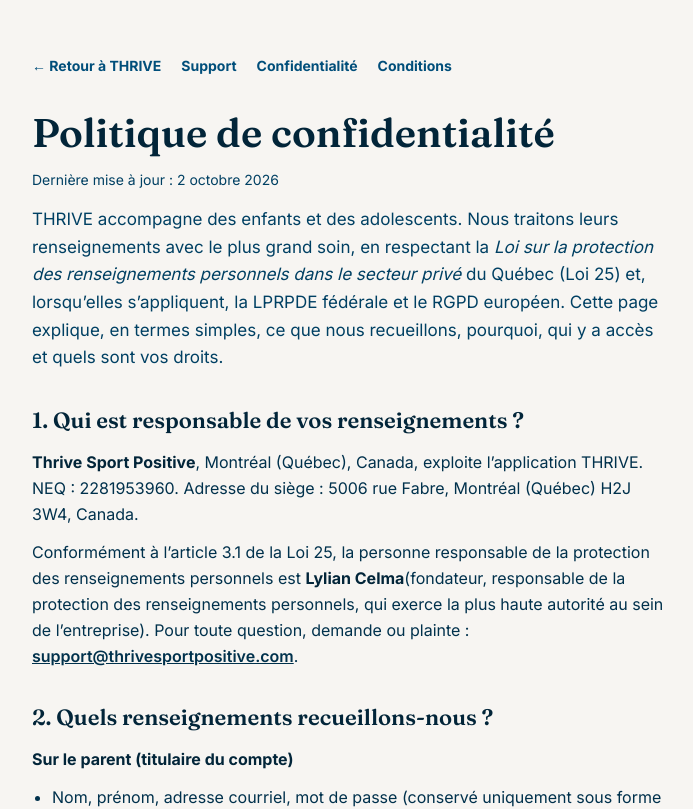
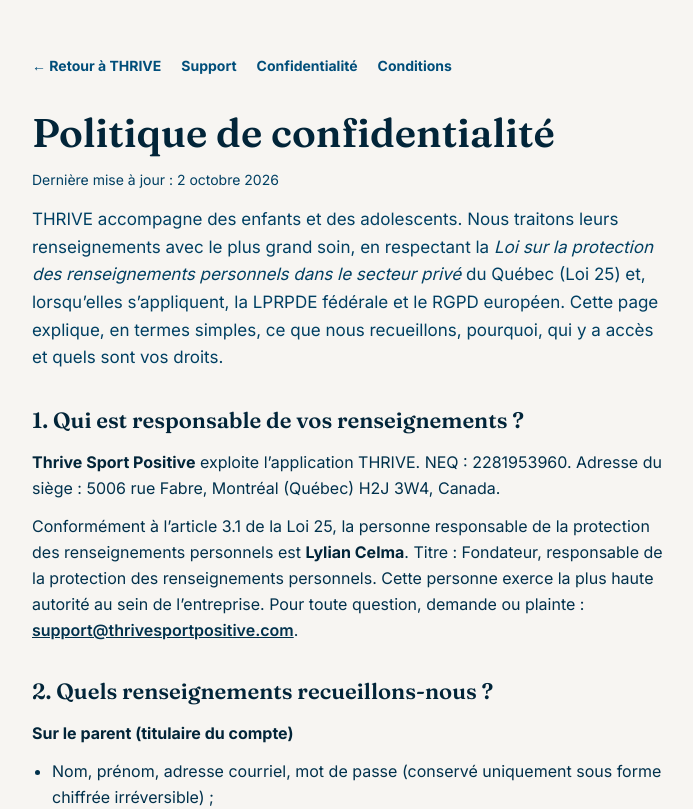
Before and after one commit to lyliancelma643-ai/THRIVE-APP, a Next.js app in the folder apps/web/: page /politique-confidentialite in a window 1280 px wide. Shown: the top 809 px of the page, without its empty margins (292-985 px from the left). Built offline with nearby package versions, Linux system fonts and the light colour scheme; no server answers.

Commit message:
fix(web): P0-8 P1-9 — phrase du responsable PRP, « Canada » en double, chemin de suppression dans les CGU (passe 2)
Co-Authored-By: Claude Opus 5.5 <noreply@anthropic.com>

```diff
--- a/apps/web/src/app/conditions/page.tsx
+++ b/apps/web/src/app/conditions/page.tsx
@@ -25,7 +25,7 @@ export default function ConditionsPage() {
       <Section id="objet" title="1. Objet">
         <p>
           Les présentes conditions encadrent l’utilisation de l’application THRIVE (web et mobile), le
-          « Service », exploitée par <strong>{LEGAL.company}</strong>, {LEGAL.city}. NEQ : {LEGAL.neq}.
+          « Service », exploitée par <strong>{LEGAL.company}</strong>. NEQ : {LEGAL.neq}.
           Adresse du siège : {LEGAL.address}.
         </p>
       </Section>
@@ -142,7 +142,7 @@ export default function ConditionsPage() {
 
       <Section id="resiliation" title="10. Suspension et résiliation">
         <p>
-          Vous pouvez supprimer votre compte à tout moment : Compte › « Supprimer mon compte et mes données »
+          Vous pouvez supprimer votre compte à tout moment : dans l’app, Profil › Confidentialité et compte › « Supprimer mon compte et mes données » ; sur le web, Compte › « Supprimer mon compte et mes données »
           (détails dans la <a href={`${PRIVACY_PATH}#suppression`}>politique de confidentialité</a>). Nous pouvons
           suspendre un compte en cas de manquement grave, après avis sauf urgence.
         </p>
--- a/apps/web/src/app/politique-confidentialite/page.tsx
+++ b/apps/web/src/app/politique-confidentialite/page.tsx
@@ -42,14 +42,14 @@ export default function PolitiqueConfidentialitePage() {
     >
       <Section id="responsable" title="1. Qui est responsable de vos renseignements ?">
         <p>
-          <strong>{LEGAL.company}</strong>, {LEGAL.city}, exploite l’application THRIVE.
+          <strong>{LEGAL.company}</strong> exploite l’application THRIVE.
           NEQ : {LEGAL.neq}. Adresse du siège : {LEGAL.address}.
         </p>
         <p>
           Conformément à l’article 3.1 de la Loi 25, la personne responsable de la protection des
-          renseignements personnels est <strong>{LEGAL.privacyOfficerName}</strong>
-          ({LEGAL.privacyOfficerTitle.toLowerCase()}, qui exerce la plus haute autorité au sein de
-          l’entreprise). Pour toute question, demande ou plainte :{' '}
+          renseignements personnels est <strong>{LEGAL.privacyOfficerName}</strong>.
+          Titre : {LEGAL.privacyOfficerTitle}. Cette personne exerce la plus haute autorité au sein
+          de l’entreprise. Pour toute question, demande ou plainte :{' '}
           <a href={`mailto:${LEGAL.privacyEmail}`}>{LEGAL.privacyEmail}</a>.
         </p>
       </Section>
```
